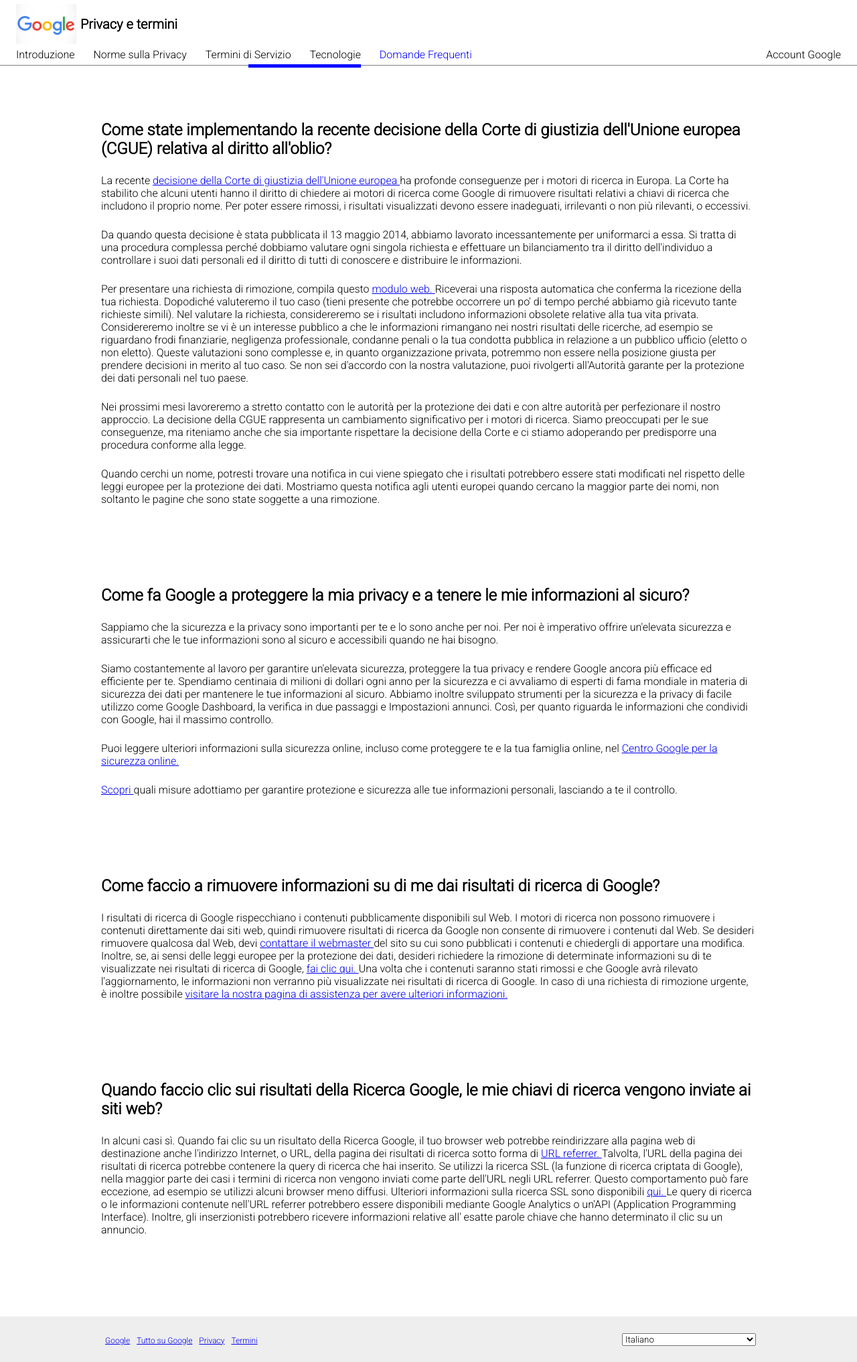
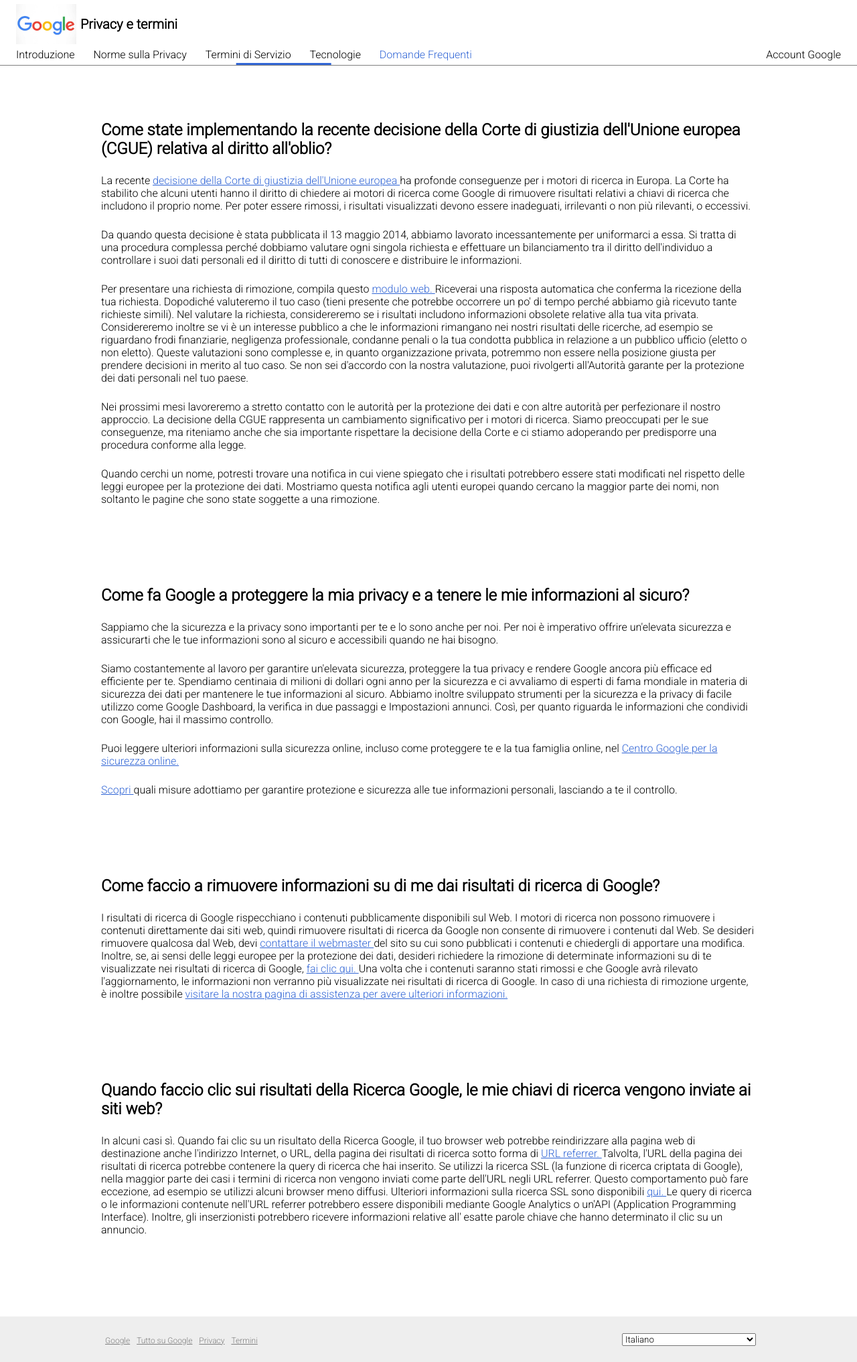
Before and after one commit to gaaruccia/php-google-faq, a PHP site: page / in a window 1280 px wide. Shown: the whole page at 67% size. Run offline with PHP 8.4, Linux system fonts and the light colour scheme.

Commit message:
Fix colori

```diff
--- a/faq.php
+++ b/faq.php
@@ -2,11 +2,11 @@
 $faq = [
   [
       'ask' => "Come state implementando la recente decisione della Corte di giustizia dell'Unione europea (CGUE) relativa al diritto all'oblio?",
-      'answer' => "La recente <a href='#'> decisione della Corte di giustizia dell'Unione europea </a> ha profonde conseguenze per i motori di ricerca in Europa. La Corte ha stabilito che alcuni utenti hanno il diritto di chiedere ai motori di ricerca come Google di rimuovere risultati relativi a chiavi di ricerca che includono il proprio nome. Per poter essere rimossi, i risultati visualizzati devono essere inadeguati, irrilevanti o non più rilevanti, o eccessivi.
+      'answer' => "La recente <a class='blue' href='#'> decisione della Corte di giustizia dell'Unione europea </a> ha profonde conseguenze per i motori di ricerca in Europa. La Corte ha stabilito che alcuni utenti hanno il diritto di chiedere ai motori di ricerca come Google di rimuovere risultati relativi a chiavi di ricerca che includono il proprio nome. Per poter essere rimossi, i risultati visualizzati devono essere inadeguati, irrilevanti o non più rilevanti, o eccessivi.
 
       <p class='padding-top'> Da quando questa decisione è stata pubblicata il 13 maggio 2014, abbiamo lavorato incessantemente per uniformarci a essa. Si tratta di una procedura complessa perché dobbiamo valutare ogni singola richiesta e effettuare un bilanciamento tra il diritto dell'individuo a controllare i suoi dati personali ed il diritto di tutti di conoscere e distribuire le informazioni. </p>
 
-      <p class='padding-top'> Per presentare una richiesta di rimozione, compila questo <a href='#'> modulo web. </a> Riceverai una risposta automatica che conferma la ricezione della tua richiesta. Dopodiché valuteremo il tuo caso (tieni presente che potrebbe occorrere un po' di tempo perché abbiamo già ricevuto tante richieste simili). Nel valutare la richiesta, considereremo se i risultati includono informazioni obsolete relative alla tua vita privata. Considereremo inoltre se vi è un interesse pubblico a che le informazioni rimangano nei nostri risultati delle ricerche, ad esempio se riguardano frodi finanziarie, negligenza professionale, condanne penali o la tua condotta pubblica in relazione a un pubblico ufficio (eletto o non eletto). Queste valutazioni sono complesse e, in quanto organizzazione privata, potremmo non essere nella posizione giusta per prendere decisioni in merito al tuo caso. Se non sei d'accordo con la nostra valutazione, puoi rivolgerti all'Autorità garante per la protezione dei dati personali nel tuo paese. </p>
+      <p class='padding-top'> Per presentare una richiesta di rimozione, compila questo <a class='blue' href='#'> modulo web. </a> Riceverai una risposta automatica che conferma la ricezione della tua richiesta. Dopodiché valuteremo il tuo caso (tieni presente che potrebbe occorrere un po' di tempo perché abbiamo già ricevuto tante richieste simili). Nel valutare la richiesta, considereremo se i risultati includono informazioni obsolete relative alla tua vita privata. Considereremo inoltre se vi è un interesse pubblico a che le informazioni rimangano nei nostri risultati delle ricerche, ad esempio se riguardano frodi finanziarie, negligenza professionale, condanne penali o la tua condotta pubblica in relazione a un pubblico ufficio (eletto o non eletto). Queste valutazioni sono complesse e, in quanto organizzazione privata, potremmo non essere nella posizione giusta per prendere decisioni in merito al tuo caso. Se non sei d'accordo con la nostra valutazione, puoi rivolgerti all'Autorità garante per la protezione dei dati personali nel tuo paese. </p>
 
       <p class='padding-top'> Nei prossimi mesi lavoreremo a stretto contatto con le autorità per la protezione dei dati e con altre autorità per perfezionare il nostro approccio. La decisione della CGUE rappresenta un cambiamento significativo per i motori di ricerca. Siamo preoccupati per le sue conseguenze, ma riteniamo anche che sia importante rispettare la decisione della Corte e ci stiamo adoperando per predisporre una procedura conforme alla legge. </p>
 
@@ -18,17 +18,17 @@ $faq = [
 
       <p class='padding-top'>  Siamo costantemente al lavoro per garantire un'elevata sicurezza, proteggere la tua privacy e rendere Google ancora più efficace ed efficiente per te. Spendiamo centinaia di milioni di dollari ogni anno per la sicurezza e ci avvaliamo di esperti di fama mondiale in materia di sicurezza dei dati per mantenere le tue informazioni al sicuro. Abbiamo inoltre sviluppato strumenti per la sicurezza e la privacy di facile utilizzo come Google Dashboard, la verifica in due passaggi e Impostazioni annunci. Così, per quanto riguarda le informazioni che condividi con Google, hai il massimo controllo. </p>
 
-      <p class='padding-top'>  Puoi leggere ulteriori informazioni sulla sicurezza online, incluso come proteggere te e la tua famiglia online, nel <a href='#'> Centro Google per la sicurezza online. </a> </p>
+      <p class='padding-top'>  Puoi leggere ulteriori informazioni sulla sicurezza online, incluso come proteggere te e la tua famiglia online, nel <a class='blue' href='#'> Centro Google per la sicurezza online. </a> </p>
 
-      <p class='padding-top'>  <a href='#'> Scopri </a> quali misure adottiamo per garantire protezione e sicurezza alle tue informazioni personali, lasciando a te il controllo. </p>"
+      <p class='padding-top'>  <a class='blue' href='#'> Scopri </a> quali misure adottiamo per garantire protezione e sicurezza alle tue informazioni personali, lasciando a te il controllo. </p>"
   ],
   [
       'ask' => "Come faccio a rimuovere informazioni su di me dai risultati di ricerca di Google?",
-      'answer' => "I risultati di ricerca di Google rispecchiano i contenuti pubblicamente disponibili sul Web. I motori di ricerca non possono rimuovere i contenuti direttamente dai siti web, quindi rimuovere risultati di ricerca da Google non consente di rimuovere i contenuti dal Web. Se desideri rimuovere qualcosa dal Web, devi <a href='#'> contattare il webmaster </a> del sito su cui sono pubblicati i contenuti e chiedergli di apportare una modifica. Inoltre, se, ai sensi delle leggi europee per la protezione dei dati, desideri richiedere la rimozione di determinate informazioni su di te visualizzate nei risultati di ricerca di Google, <a href='#'> fai clic qui. </a> Una volta che i contenuti saranno stati rimossi e che Google avrà rilevato l'aggiornamento, le informazioni non verranno più visualizzate nei risultati di ricerca di Google. In caso di una richiesta di rimozione urgente, è inoltre possibile <a href='#'> visitare la nostra pagina di assistenza per avere ulteriori informazioni. </a>"
+      'answer' => "I risultati di ricerca di Google rispecchiano i contenuti pubblicamente disponibili sul Web. I motori di ricerca non possono rimuovere i contenuti direttamente dai siti web, quindi rimuovere risultati di ricerca da Google non consente di rimuovere i contenuti dal Web. Se desideri rimuovere qualcosa dal Web, devi <a class='blue' href='#'> contattare il webmaster </a> del sito su cui sono pubblicati i contenuti e chiedergli di apportare una modifica. Inoltre, se, ai sensi delle leggi europee per la protezione dei dati, desideri richiedere la rimozione di determinate informazioni su di te visualizzate nei risultati di ricerca di Google, <a class='blue' href='#'> fai clic qui. </a> Una volta che i contenuti saranno stati rimossi e che Google avrà rilevato l'aggiornamento, le informazioni non verranno più visualizzate nei risultati di ricerca di Google. In caso di una richiesta di rimozione urgente, è inoltre possibile <a class='blue' href='#'> visitare la nostra pagina di assistenza per avere ulteriori informazioni. </a>"
   ],
   [
       'ask' => "Quando faccio clic sui risultati della Ricerca Google, le mie chiavi di ricerca vengono inviate ai siti web?",
-      'answer' => "In alcuni casi sì. Quando fai clic su un risultato della Ricerca Google, il tuo browser web potrebbe reindirizzare alla pagina web di destinazione anche l'indirizzo Internet, o URL, della pagina dei risultati di ricerca sotto forma di <a href='#'> URL referrer. </a> Talvolta, l'URL della pagina dei risultati di ricerca potrebbe contenere la query di ricerca che hai inserito. Se utilizzi la ricerca SSL (la funzione di ricerca criptata di Google), nella maggior parte dei casi i termini di ricerca non vengono inviati come parte dell'URL negli URL referrer. Questo comportamento può fare eccezione, ad esempio se utilizzi alcuni browser meno diffusi. Ulteriori informazioni sulla ricerca SSL sono disponibili <a href='#'> qui. </a> Le query di ricerca o le informazioni contenute nell'URL referrer potrebbero essere disponibili mediante Google Analytics o un'API (Application Programming Interface). Inoltre, gli inserzionisti potrebbero ricevere informazioni relative all' esatte parole chiave che hanno determinato il clic su un annuncio."
+      'answer' => "In alcuni casi sì. Quando fai clic su un risultato della Ricerca Google, il tuo browser web potrebbe reindirizzare alla pagina web di destinazione anche l'indirizzo Internet, o URL, della pagina dei risultati di ricerca sotto forma di <a class='blue' href='#'> URL referrer. </a> Talvolta, l'URL della pagina dei risultati di ricerca potrebbe contenere la query di ricerca che hai inserito. Se utilizzi la ricerca SSL (la funzione di ricerca criptata di Google), nella maggior parte dei casi i termini di ricerca non vengono inviati come parte dell'URL negli URL referrer. Questo comportamento può fare eccezione, ad esempio se utilizzi alcuni browser meno diffusi. Ulteriori informazioni sulla ricerca SSL sono disponibili <a class='blue' href='#'> qui. </a> Le query di ricerca o le informazioni contenute nell'URL referrer potrebbero essere disponibili mediante Google Analytics o un'API (Application Programming Interface). Inoltre, gli inserzionisti potrebbero ricevere informazioni relative all' esatte parole chiave che hanno determinato il clic su un annuncio."
   ],
 
 ];
--- a/index.php
+++ b/index.php
@@ -54,10 +54,10 @@
       <div class="flex">
         <div class="info">
           <ul>
-            <li><a href="#">Google</a></li>
-            <li><a href="#">Tutto su Google</a></li>
-            <li><a href="#">Privacy</a></li>
-            <li><a href="#">Termini</a></li>
+            <li><a class="grey" href="#">Google</a></li>
+            <li><a class="grey" href="#">Tutto su Google</a></li>
+            <li><a class="grey" href="#">Privacy</a></li>
+            <li><a class="grey" href="#">Termini</a></li>
           </ul>
         </div>
         <div class="info">
--- a/style.css
+++ b/style.css
@@ -39,15 +39,16 @@ h1{
   padding-left: 24px;
 }
 .blue{
-  color: blue;
+  color: #3367d6;
 }
 .linea{
   position: absolute;
-  top: 94%;
-  left: 29%;
-  background-color: blue;
-  height: 5px;
-  width: 168px;
+  top: 88%;
+  left: 34%;
+  background-color: #3367d6;
+  height: 3px;
+  width: 142px;
+  transform: translate(-58%);
 }
 .menu{
   display: flex;
@@ -95,6 +96,9 @@ footer{
 .info ul li a{
   font-size: 12px;
 }
+.grey{
+  color: grey;
+}
 .info select{
   width: 200px;
 }
```
